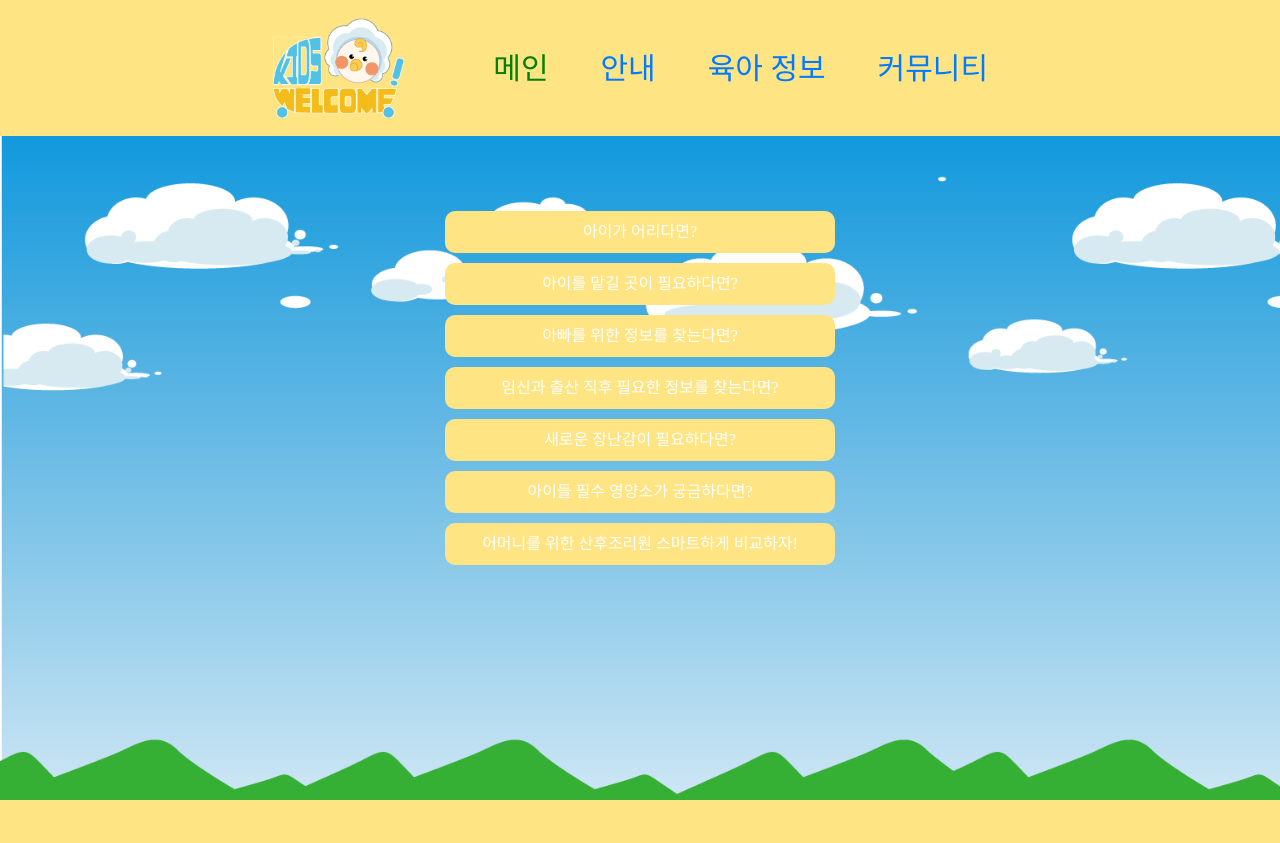
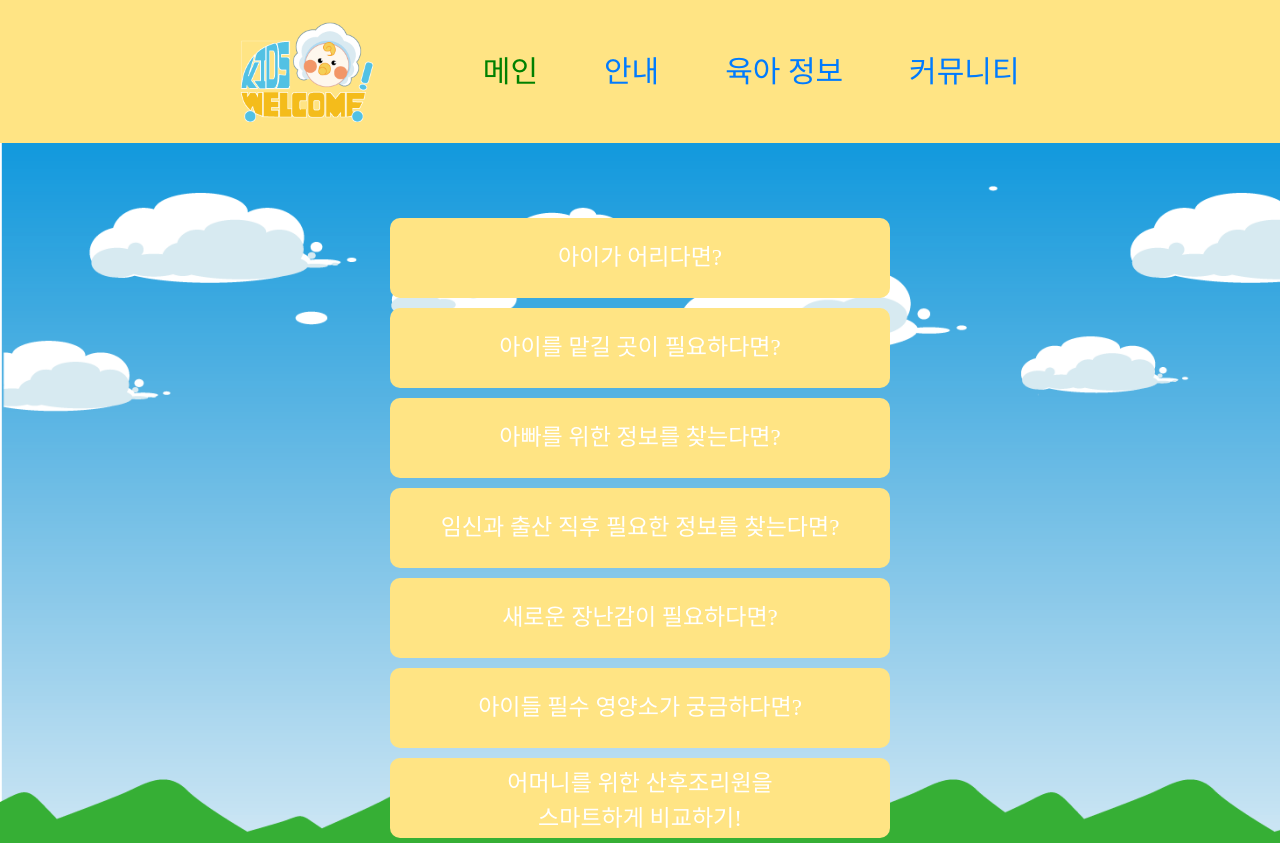
Before and after one commit to JongyeobOh/Kidszone, a Django app: page /zone/yet/ in a window 1280 px wide. Before the commit the page ends 800 px from the top, so only its background shows below. Run offline with Django 3.2, Linux system fonts and the light colour scheme; some libraries are stand-ins or nearby versions; some web fonts are replaced.

Commit message:
final-version

```diff
--- a/zone/templates/zone/co_create.html
+++ b/zone/templates/zone/co_create.html
@@ -4,7 +4,7 @@
 {% block content %}
 
 <div style="text-align: center; font-family: 'yg-jalnan'">
-
+    <br>
     <form action="{% url 'co_create' kidszoneid %}" method="POST" enctype="multipart/form-data">
         {% csrf_token %}
 
--- a/zone/templates/zone/co_show.html
+++ b/zone/templates/zone/co_show.html
@@ -4,7 +4,7 @@
 {% block content %}
 
 <div style="text-align: center; font-family: 'yg-jalnan'">
-        <br>
+        <br><br>
         <h3> 제목 : {{ reviews.title }} </h3><br>
         <h5> 작성자 : {{ reviews.writer }}</h5><br>
         <h6> 날짜 : {{ reviews.created_at }}</h6><br>
--- a/zone/templates/zone/co_update.html
+++ b/zone/templates/zone/co_update.html
@@ -3,6 +3,7 @@
 
 {% block content %}
 
+<div style="text-align: center; font-family: 'yg-jalnan'">
 <form action="{% url 'co_update' review.id %}" method="POST" enctype="multipart/form-data">
     {% csrf_token %}
         <label>제목</label><br>
@@ -24,6 +25,7 @@
     <br>
     <input type="submit" class="btn btn-outline-dark" value="업데이트 하기!!">
 </form>
+</div>
 
 
 
--- a/zone/templates/zone/yet.html
+++ b/zone/templates/zone/yet.html
@@ -1,7 +1,7 @@
 {% extends 'base.html' %}
 {% load static %}
-{% block content %}
 
+{% block  commu %}
 <style type="text/css">
   modal:hover{color: yellow;}
 
@@ -9,6 +9,7 @@
     height: 100%;
     display: flex;
     flex-direction: column;
+    font-size: 23px;
   }
 
   .totalmodal {
@@ -16,9 +17,11 @@
     background-size: cover;
   }
 </style>
+{%  endblock %}
+{% block content %}
 <div  class=totalmodal>
 <!-- Button trigger modal -->
-<button type="button" class="btn btn-primary button_yet" onMouseOver="this.style.backgroundColor='#FFE484'"  data-toggle="modal" data-target="#exampleModal1" >
+<button type="button" class="btn btn-primary button_yet" onMouseOver="this.style.backgroundColor='#FFE484'"  data-toggle="modal" data-target="#exampleModal1" style="height:80px; width:500px;">
   아이가 어리다면?
 </button>
 <!-- Modal -->
@@ -42,7 +45,7 @@
 </div>
 
   <!-- Button trigger modal -->
-<button type="button" class="btn btn-primary button_yet" onMouseOver="this.style.backgroundColor='#FFE484'" data-toggle="modal" data-target="#exampleModal2">
+<button type="button" class="btn btn-primary button_yet" onMouseOver="this.style.backgroundColor='#FFE484'" data-toggle="modal" data-target="#exampleModal2" style="height:80px; width:500px;">
   아이를 맡길 곳이 필요하다면?
 </button>
 
@@ -67,7 +70,7 @@
 </div>
 
   <!-- Button trigger modal -->
-<button type="button" class="btn btn-primary  button_yet" onMouseOver="this.style.backgroundColor='#FFE484'" data-toggle="modal" data-target="#exampleModal3">
+<button type="button" class="btn btn-primary  button_yet" onMouseOver="this.style.backgroundColor='#FFE484'" data-toggle="modal" data-target="#exampleModal3" style="height:80px; width:500px;">
   아빠를 위한 정보를 찾는다면?
 </button>
 
@@ -94,7 +97,7 @@
 </div>
 
   <!-- Button trigger modal -->
-<button type="button" class="btn btn-primary button_yet" onMouseOver="this.style.backgroundColor='#FFE484'" data-toggle="modal" data-target="#exampleModal4">
+<button type="button" class="btn btn-primary button_yet" onMouseOver="this.style.backgroundColor='#FFE484'" data-toggle="modal" data-target="#exampleModal4" style="height:80px; width:500px;">
   임신과 출산 직후 필요한 정보를 찾는다면?
 </button>
 
@@ -119,7 +122,7 @@
 </div>
 
 <!-- Button trigger modal -->
-<button type="button" class="btn btn-primary button_yet" onMouseOver="this.style.backgroundColor='#FFE484'"  data-toggle="modal" data-target="#exampleModal5" >
+<button type="button" class="btn btn-primary button_yet" onMouseOver="this.style.backgroundColor='#FFE484'"  data-toggle="modal" data-target="#exampleModal5"  style="height:80px; width:500px;">
   새로운 장난감이 필요하다면?
 </button>
 <!-- Modal -->
@@ -142,7 +145,7 @@
   </div>
 </div>
 
-<button type="button" class="btn btn-primary button_yet" onMouseOver="this.style.backgroundColor='#FFE484'"  data-toggle="modal" data-target="#exampleModal6" >
+<button type="button" class="btn btn-primary button_yet" onMouseOver="this.style.backgroundColor='#FFE484'"  data-toggle="modal" data-target="#exampleModal6"  style="height:80px; width:500px;">
   아이들 필수 영양소가 궁금하다면?
 </button>
 <!-- Modal -->
@@ -165,15 +168,15 @@
   </div>
 </div>
 
-<button type="button" class="btn btn-primary button_yet" onMouseOver="this.style.backgroundColor='#FFE484'"  data-toggle="modal" data-target="#exampleModal7" >
-  어머니를 위한 산후조리원 스마트하게 비교하자!
+<button type="button" class="btn btn-primary button_yet" onMouseOver="this.style.backgroundColor='#FFE484'"  data-toggle="modal" data-target="#exampleModal7" style="height:80px; width:500px;">
+  어머니를 위한 산후조리원을 <br>스마트하게 비교하기!
 </button>
 <!-- Modal -->
 <div class="modal fade" id="exampleModal7" tabindex="-1" role="dialog" aria-labelledby="exampleModalLabe7" aria-hidden="true">
   <div class="modal-dialog" role="document">
     <div class="modal-content">
       <div class="modal-header">
-        <h2 class="modal-title" id="exampleModalLabel7">어머니를 위한 산후조리원 스마트하게 비교하자!?</h2>
+        <h2 class="modal-title" id="exampleModalLabel7">어머니를 위한 산후조리원 스마트하게 비교하자!?!</h2>
         <button type="button" class="close" data-dismiss="modal" aria-label="Close">
           <span aria-hidden="true">&times;</span>
         </button>
--- a/zone/urls.py
+++ b/zone/urls.py
@@ -19,6 +19,7 @@
     path('detail/<int:id>/', views.detail, name="detail"),
     path('update/<int:id>/', views.update, name="update"),
     path('delete/<int:id>/', views.delete, name="delete"),
+    path('delee/<int:id>/', views.delee, name="delee"),
     path('upd/<int:id>/', views.upd, name="upd"),
     path('dele/<int:id>/', views.dele, name="dele"),
     path('<int:id>/comment/', views.comment, name="comment"),
--- a/zone/views.py
+++ b/zone/views.py
@@ -1,6 +1,6 @@
 from django.shortcuts import render, redirect
 from .models import Board, Kidszone, Boards, Review
-
+import pdb
 
 # Create your views here.
 def main(request):
@@ -138,9 +138,14 @@
     return render(request, 'zone/show.html', {'kidszone': kidszone})
 
 def delee(request, id):
-    if (request.method == "POST") and (request.POST.get('password') == "admin"):
-        Board.objects.get(pk=id).delete()
+    if request.method == "POST":
+        pw = request.POST.get('password')
+        if pw == "admin":
 
+            b=Boards.objects.get(pk=id)
+            b.delete()
+
+        return redirect('notice')
     return redirect('notice')
 
 
```
Also changed, not shown: zone/templates/zone/milk.html (+8 -7 lines), zone/templates/zone/notice_detail.html (+28 -4 lines), db.sqlite3, media/20968688_290495064760645_4031875011244457984_n.jpg (added), media/자두.png (added), media/자두_MOJySDJ.png (added).
